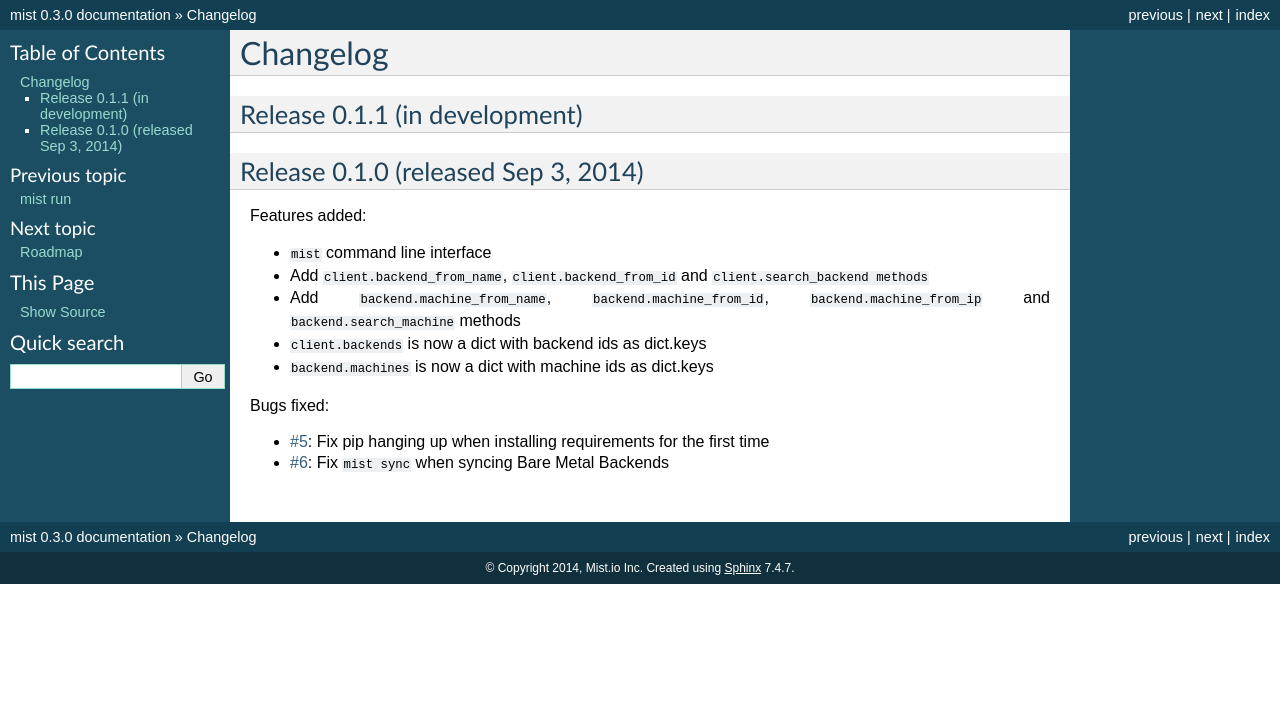
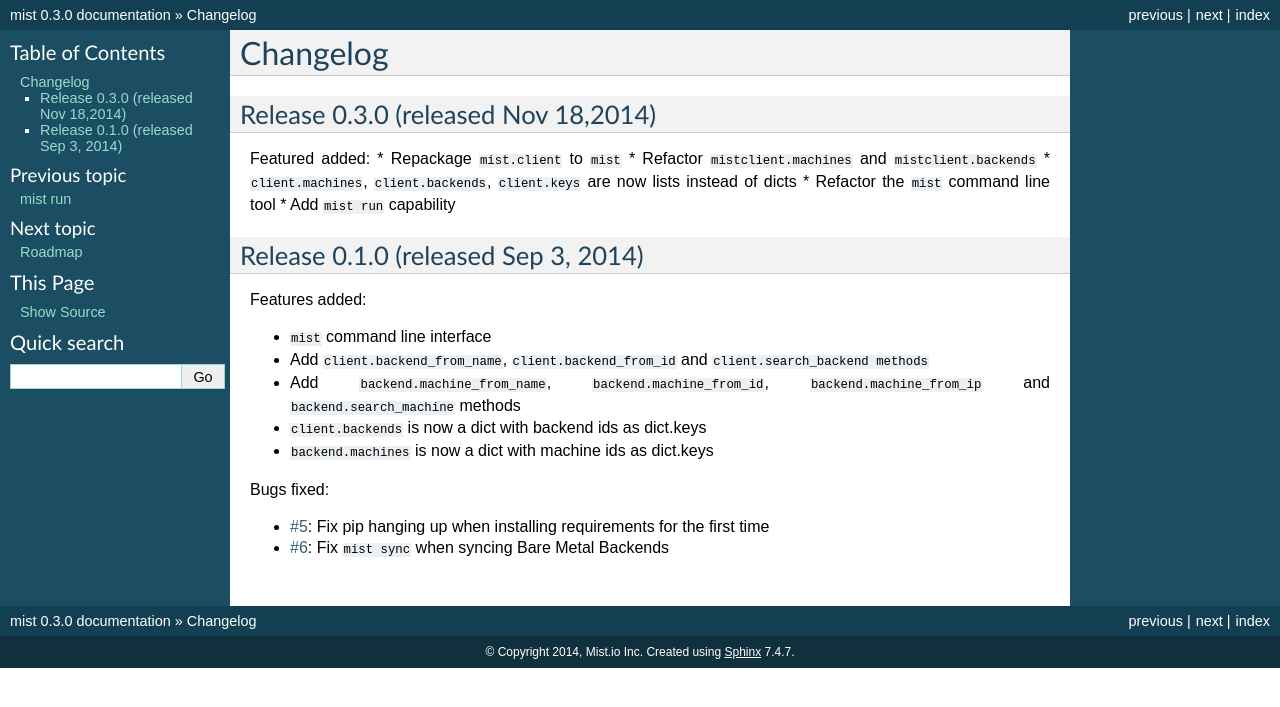
Before and after one commit to mistio/mist.client, a Sphinx documentation site: the page built from docs/source/notes/changelog.rst, in a window 1280 px wide. Shown: the top 707 px of the page. Built offline with Sphinx 7.4.7, drawn with Linux system fonts in a browser that asks for light colours.

Commit message:
Update the changelog

```diff
--- a/docs/source/notes/changelog.rst
+++ b/docs/source/notes/changelog.rst
@@ -1,8 +1,15 @@
 Changelog
 *********
 
-Release 0.1.1 (in development)
-==============================
+Release 0.3.0 (released Nov 18,2014)
+====================================
+
+Featured added:
+* Repackage ``mist.client`` to ``mist``
+* Refactor  ``mistclient.machines`` and ``mistclient.backends``
+* ``client.machines``, ``client.backends``, ``client.keys`` are now lists instead of dicts
+* Refactor the  ``mist`` command line tool
+* Add ``mist run`` capability
 
 Release 0.1.0 (released Sep 3, 2014)
 ====================================
```
